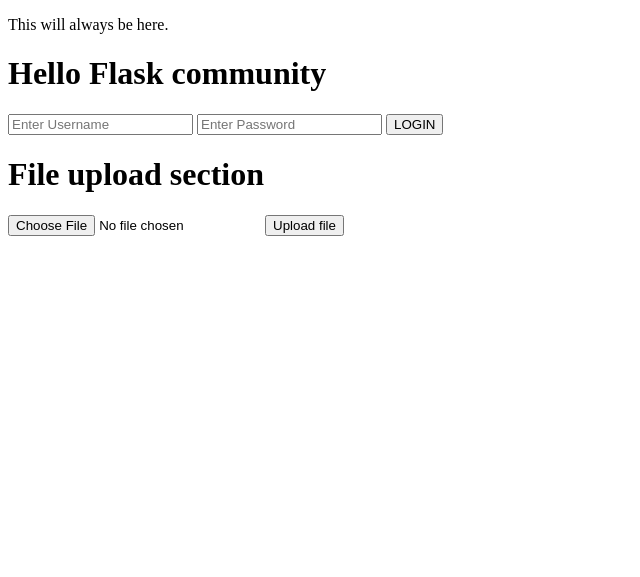
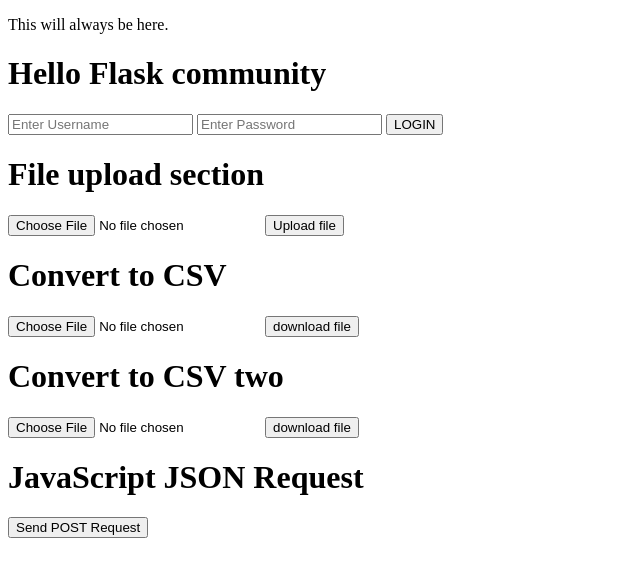
Before and after one commit to Azharafridi/flask-complete-code-with-neuralnine, a Flask app: template templates/index_2.html in a window 1280 px wide. Shown: the top 577 px of the page, without its empty margins (0-640 px from the left). Run offline with Flask 3, Linux system fonts and the light colour scheme; the template is opened without the code that fills it, so the values that code supplies are empty.

Commit message:
Worked with download file and also change into .html. also work with javascripts file formate json

```diff
--- a/app.py
+++ b/app.py
@@ -41,5 +41,7 @@ def handle_url_params():
     else:
         print("some parameters are missing")
 
+
+
 if __name__ == '__main__':
     app.run(host = '0.0.0.0' ,port = 5555, debug = True)
--- /dev/null
+++ b/file.txt
@@ -0,0 +1 @@
+Hello Azhar afridi
--- a/templates/index_2.html
+++ b/templates/index_2.html
@@ -13,9 +13,52 @@
     <h1>File upload section</h1>
     <form method="POST" action="{{ url_for('upload_file') }}" enctype="multipart/form-data">
         <input type="file" name="file" accept="application/vnd.openxmlformats-officedocument.spreadsheetml.sheet, application/vnd.ms-excel, text/csv, text/plain" required = 'required'>
-
-
         <input type="Submit" value="Upload file">
     </form>
 
+
+    <h1>Convert to CSV</h1>
+    <form method="POST" action="{{ url_for('convert_to_csv') }}" enctype="multipart/form-data">
+        <input type="file" name="file" accept="application/vnd.openxmlformats-officedocument.spreadsheetml.sheet, application/vnd.ms-excel, text/csv, text/plain" required = 'required'>
+        <input type="Submit" value="download file">
+    </form>
+
+    <h1>Convert to CSV two</h1>
+    <form method="POST" action="{{ url_for('convert_csv_two') }}" enctype="multipart/form-data">
+        <input type="file" name="file" accept="application/vnd.openxmlformats-officedocument.spreadsheetml.sheet, application/vnd.ms-excel, text/csv, text/plain" required = 'required'>
+        <input type="Submit" value="download file">
+    </form>
+
+
+
+    <h1>JavaScript JSON Request</h1>
+    <button id = "post_button",>Send POST Request</button>
+
+    <script type ="text/javascript">
+        const postButton = document.getElementById('post_button');
+
+        const jsonData = {
+            name: 'Azhar afridi',
+            greeting: 'Hello'
+        }
+
+        postButton.addEventListener('click', () => {
+            fetch( '{{ url_for('handle_post') }}', {
+                method: 'POST',
+                headers: {
+                    'Content-Type': 'application/json; charset=utf-8'
+                },
+                body: JSON.stringify(jsonData)
+        })
+                .then(response => response.json())
+                .then(data => console.log('Success:', data))
+                .catch((error) => {console.error('Error:', error)
+
+                });
+
+
+        })
+    </script>
+
+
 {% endblock %}
```
Also changed, not shown: app_2.py (+53 -1 lines), templates/download.html (added, +7 -0 lines).
